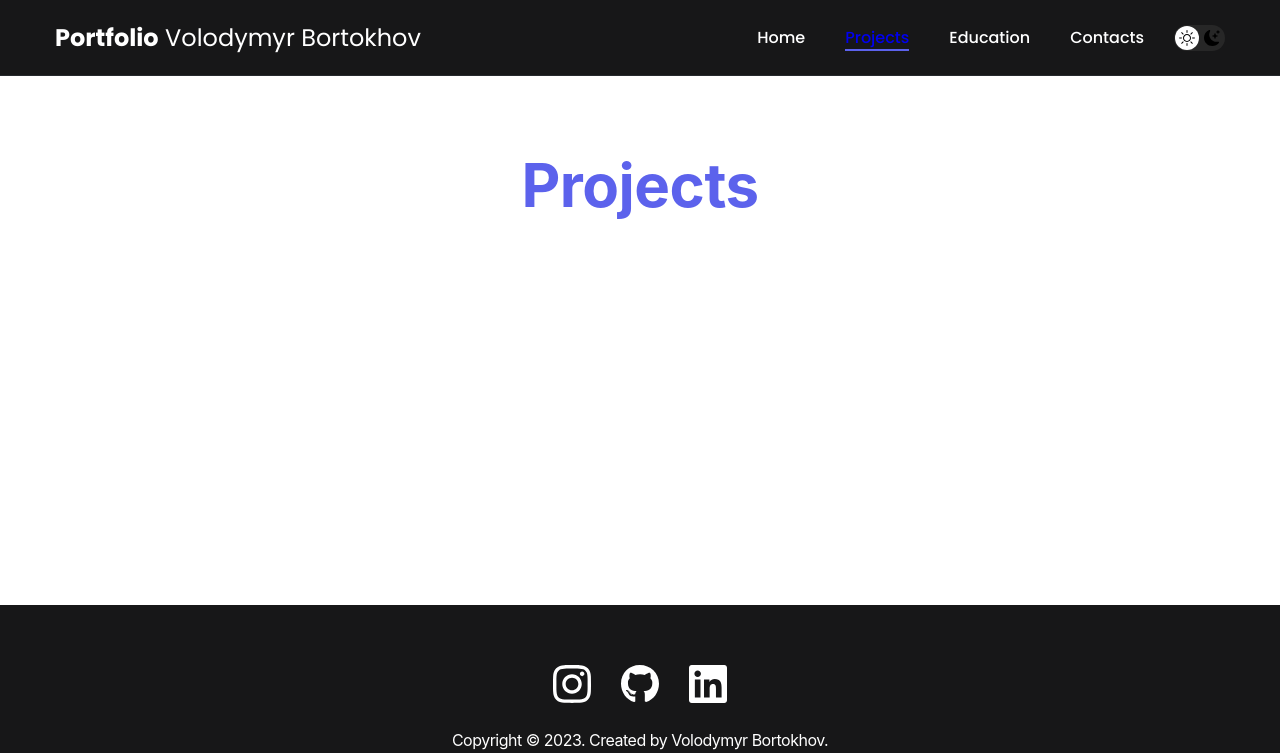
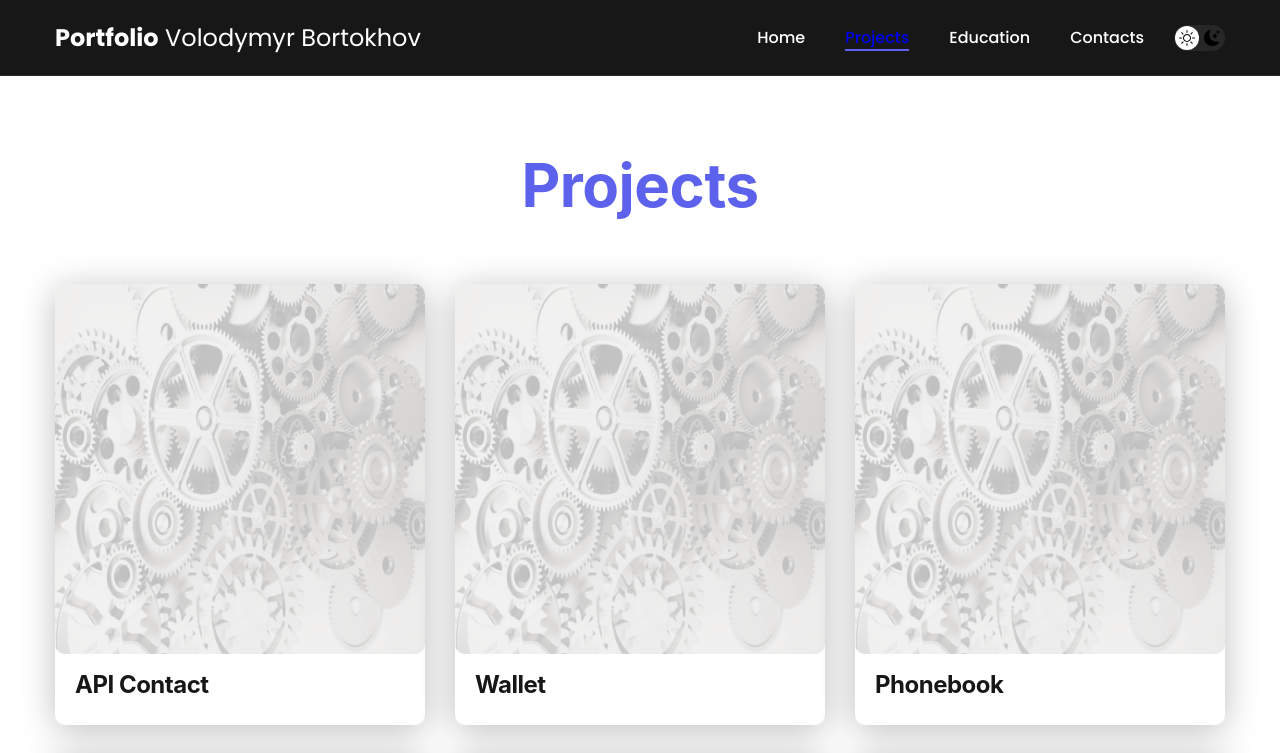
Before and after one commit to Volodymyr-bart/Portfolio-CV, a React (Create React App) app: page /Portfolio-CV/projects in a window 1280 px wide. Shown: the top 753 px of the page. Built offline with nearby package versions, Linux system fonts and the light colour scheme.

Commit message:
add projects

```diff
--- a/src/pages/Projects/Projects.jsx
+++ b/src/pages/Projects/Projects.jsx
@@ -1,30 +1,34 @@
-// import { useState } from 'react';
+import { useState } from 'react';
 
 import Container from 'components/Container/Container';
 // import Pagination from 'components/Pagination/Pagination';
 import Section from 'components/Section/Section';
 import Title from 'components/Title/Title';
+import { projects } from 'helpers/projectsList';
+import { ProjectsList } from './Projects.styled';
+import { Project } from 'components/Project/Project';
 // import { Project } from 'components/Project/Project';
 // import { ProjectsList } from './Projects.styled';
 // import { projects } from 'helpers/projectsList';
 
 export const Projects = () => {
-  // const [currentPage, setCurrentPage] = useState(1);
+  const [currentPage, setCurrentPage] = useState(1);
   // const [itemsPerPage, setItemsPerPage] = useState(9);
-  // const itemsPerPage = 9;
-  // const lastItemIndex = currentPage * itemsPerPage;
-  // const firstItemIndex = lastItemIndex - itemsPerPage;
-  // const currentItem = projects.slice(firstItemIndex, lastItemIndex);
+  const itemsPerPage = 9;
+  const lastItemIndex = currentPage * itemsPerPage;
+  const firstItemIndex = lastItemIndex - itemsPerPage;
+  const currentList = projects.slice(firstItemIndex, lastItemIndex);
 
-  // const paginate = pageNumber => setCurrentPage(pageNumber);
+  const paginate = pageNumber => setCurrentPage(pageNumber);
+  console.log(paginate);
 
   return (
     <>
       <Section>
         <Container>
           <Title>Projects</Title>
-          {/* <ProjectsList>
-            {currentItem.map((project, index) => {
+          <ProjectsList>
+            {currentList.map((project, index) => {
               return (
                 <Project
                   title={project.title}
@@ -35,7 +39,7 @@ export const Projects = () => {
                 />
               );
             })}
-          </ProjectsList> */}
+          </ProjectsList>
           {/* <Pagination
             currentPage={currentPage}
             itemsPerPage={itemsPerPage}
```
